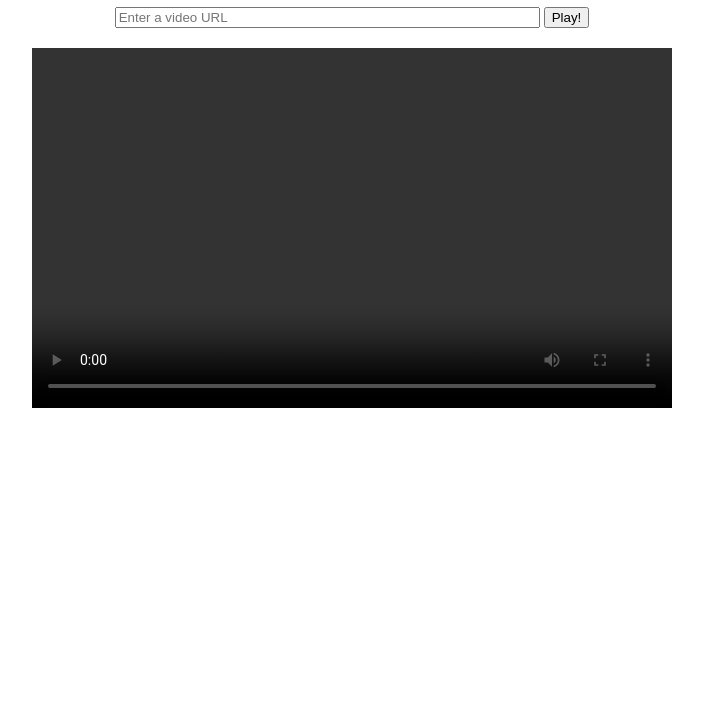
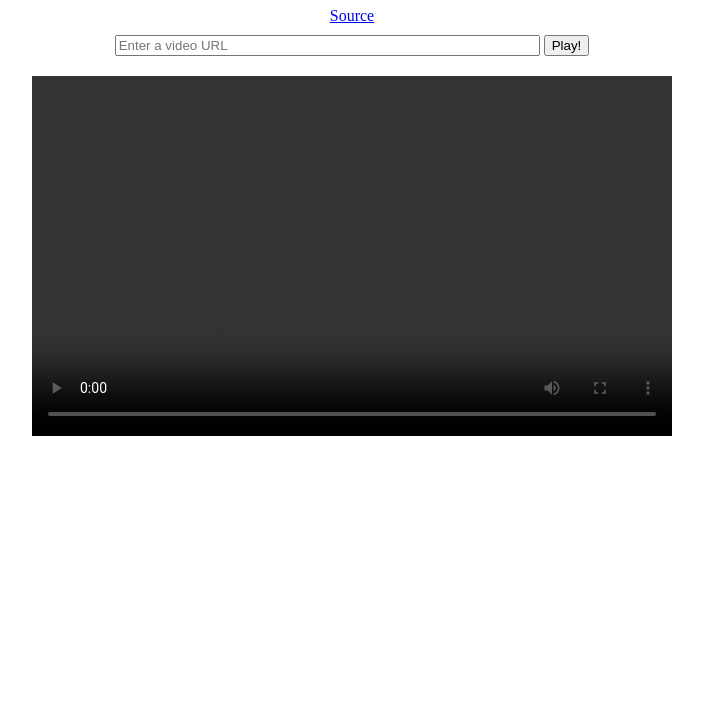
Before and after one commit to philipjscott/node-video-proxy, a website built with Parcel: page client/index.html in a window 1280 px wide. Shown: the part 73-800 px from the top of the page, without its empty margins (288-991 px from the left). Built offline with nearby package versions, Linux system fonts and the light colour scheme.

Commit message:
feat: Add repo link

```diff
--- a/api.js
+++ b/api.js
@@ -14,7 +14,7 @@ app.get('/', (req, res) => {
 })
 
 app.get('/video/:url', (req, res) => {
-  const url = decodeURI(req.params.url)
+  const url = decodeURIComponent(req.params.url)
 
   axios.interceptors.request.use(request => {
     console.log(request)
--- a/client/index.html
+++ b/client/index.html
@@ -8,6 +8,7 @@
   <body>
     <div class="demo-container">
       <h1>Node.js video proxy</h1>
+      <a class="repo-link"  href="https://github.com/ScottyFillups/node-video-proxy">Source</a>
       <form>
         <input size="50" class="url-input" type="text" placeholder="Enter a video URL" />
         <button class="demo-button">Play!</button>
--- a/client/style.css
+++ b/client/style.css
@@ -6,3 +6,8 @@
 .demo-video {
   margin: 20px;
 }
+
+.repo-link {
+  margin: 10px;
+  display: block;
+}
```
